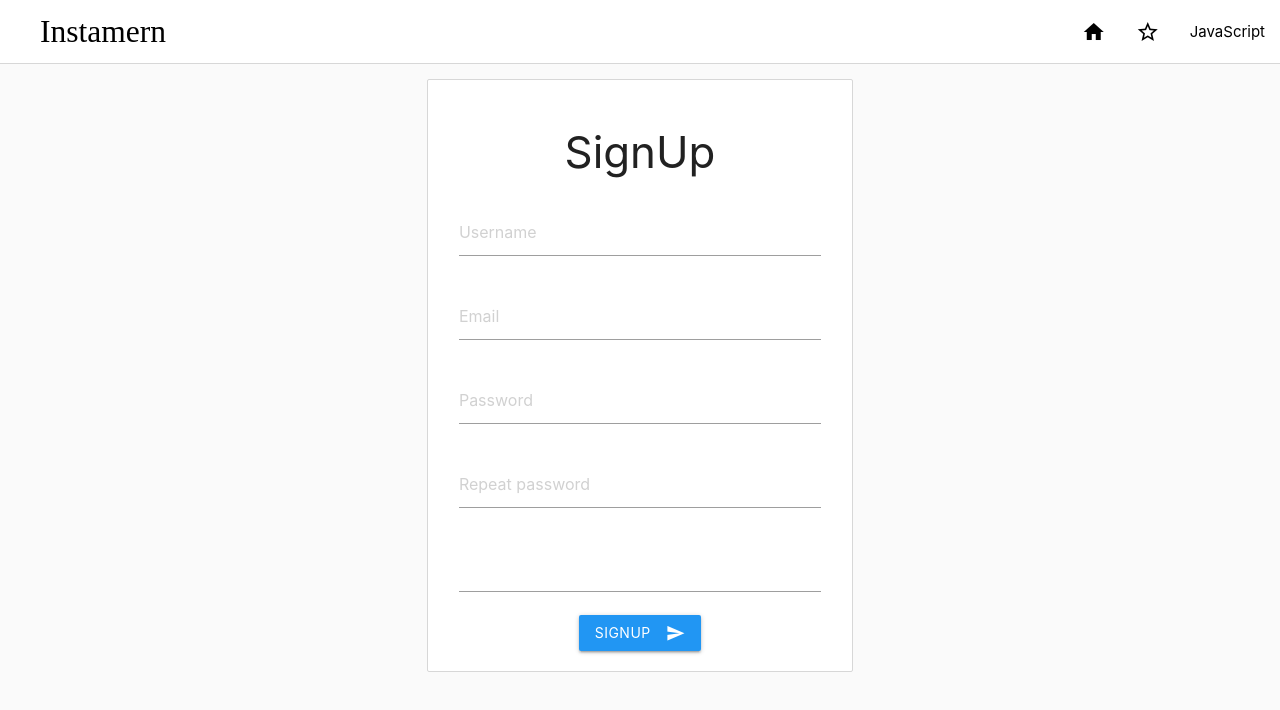
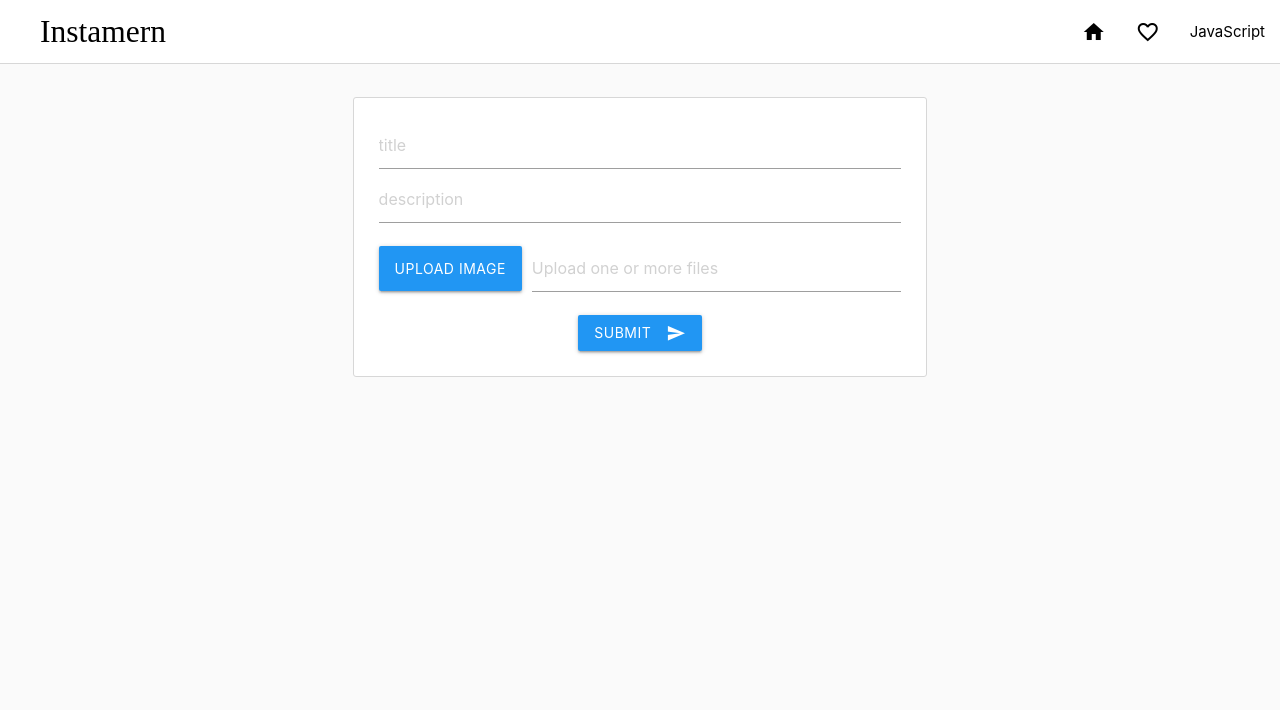
Before and after one commit to nelsonVE/instagram-mern, a React (Create React App) app in the folder client/: page / in a window 1280 px wide. Shown: the top 710 px of the page. Built offline with nearby package versions, Linux system fonts and the light colour scheme; a web font is replaced by a local one.

Commit message:
UPDATE: Added post, profile and home UI

```diff
--- a/client/src/App.css
+++ b/client/src/App.css
@@ -2,6 +2,14 @@
 
 body{
     background-color: #fafafa;
+}
+
+.p-2{
+    padding: 10px;
+}
+
+.p-5{
+    padding: 25px;
 }
 
 .ml-2{
@@ -10,6 +18,10 @@ body{
 
 .mt-5{
     margin-top: 25px;
+}
+
+.mt-10{
+    margin-top: 50px;
 }
 
 h4{
@@ -21,3 +33,12 @@ h5{
     font-family: 'Nanum Gothic', sans-serif;
     display: inline;
 }
+
+.border-gray{
+    border: 1px solid #d7d7d7;
+    border-radius: 3px;
+}
+
+.home-card{
+    max-width: 800px;
+}
--- a/client/src/App.js
+++ b/client/src/App.js
@@ -5,6 +5,7 @@ import Home from './components/Home'
 import Profile from './components/Profile'
 import Signin from './components/Signin'
 import Signup from './components/Signup'
+import CreatePost from './components/CreatePost'
 import './App.css'
 
 function App() {
@@ -12,7 +13,7 @@ function App() {
     <BrowserRouter>
       <NavBar />
       <Route path="/" exact>
-        <Signup />
+        <CreatePost />
       </Route>
       <Route path="/profile">
         <Profile />
--- /dev/null
+++ b/client/src/components/CreatePost.js
@@ -0,0 +1,29 @@
+import React from 'react';
+
+const Post = () => {
+    return (
+        <div className="container row">
+            <div className="col offset-m2 offset-l2 s12 m8 l8 mt-5 center">
+                <div className="card input-filed z-depth-0 border-gray home-card p-5">
+                    <input type="text" placeholder="title"/>
+                    <input type="text" placeholder="description"/>
+                    <div className="file-field input-field">
+                        <div className="btn #2196f3 blue">
+                            <span>Upload image</span>
+                            <input type="file" multiple />
+                        </div>
+                        <div className="file-path-wrapper">
+                            <input className="file-path validate" type="text" placeholder="Upload one or more files" />
+                        </div>
+                    </div>
+                    <button class="btn waves-effect waves-light #2196f3 blue" type="submit" name="action">
+                        Submit
+                        <i class="material-icons right">send</i>
+                    </button>
+                </div>
+            </div>
+        </div>
+    );
+}
+
+export default Post;
--- /dev/null
+++ b/client/src/components/Home.css
@@ -0,0 +1,11 @@
+.avatar-small{
+    width: 60px;
+    height: 60px;
+    border-radius: 50%;
+}
+
+.avatar-xs{
+    width: 40px;
+    height: 40px;
+    border-radius: 50%;
+}
--- a/client/src/components/Home.js
+++ b/client/src/components/Home.js
@@ -1,8 +1,36 @@
 import React from 'react';
+import './Home.css'
 
 const Home = () => {
     return (
-        <h1>Home</h1>
+        <div className="container home row mt-5">
+            <div className="col s12 m9 l9">
+                <div className="card home-card z-depth-0 border-gray">
+                    <div className="valign-wrapper p-2">
+                        <img className="avatar-xs" src="https://images.unsplash.com/photo-1595399874399-10f2444c4eb2?ixlib=rb-1.2.1&ixid=eyJhcHBfaWQiOjEyMDd9&auto=format&fit=crop&w=775&q=80" />
+                        <h5>Nelson</h5>
+                    </div>
+                    <div className="card-image">
+                        <img src="https://images.unsplash.com/photo-1506744038136-46273834b3fb?ixlib=rb-1.2.1&ixid=eyJhcHBfaWQiOjEyMDd9&auto=format&fit=crop&w=1000&q=60"/>
+                    </div>
+                    <div className="card-content p-2">
+                        <i class="small material-icons">favorite_border</i>
+                        <i class="small material-icons ml-2">chat_bubble_outline</i><br/>
+                        <h6>title</h6>
+                        <p>This is amazing bros!!!</p>
+                        <input type="text" placeholder="Add a comment"/>
+                    </div>
+                </div>
+            </div>
+            <div className="col s12 m3 l3 row valign-wrapper mt-10">
+                <div className="col s12 m4 l4">
+                    <img className="avatar-small" src="https://images.unsplash.com/photo-1595399874399-10f2444c4eb2?ixlib=rb-1.2.1&ixid=eyJhcHBfaWQiOjEyMDd9&auto=format&fit=crop&w=775&q=80" />
+                </div>
+                <div className="col s12 m8 l8 ml-2">
+                    <h5>Username</h5>
+                </div>
+            </div>
+        </div>
     )
 }
 
--- a/client/src/components/Navbar.js
+++ b/client/src/components/Navbar.js
@@ -9,7 +9,7 @@ const NavBar = () => {
                 <Link to="/" className="brand-logo left">Instamern</Link>
                 <ul id="nav-mobile" className="right">
                     <li><Link to="/"><i class="small material-icons">home</i></Link></li>
-                    <li><Link to="#"><i class="small material-icons">star_border</i></Link></li>
+                    <li><Link to="#"><i class="small material-icons">favorite_border</i></Link></li>
                     <li><Link to="/profile">JavaScript</Link></li>
                 </ul>
             </div>
--- /dev/null
+++ b/client/src/components/Profile.css
@@ -0,0 +1,42 @@
+.avatar{
+    width: 150px;
+    height: 150px;
+    border-radius: 50%;
+}
+
+.btn-border{
+    cursor: pointer;
+    background-color: transparent;
+    border: 1px solid #dbdbdb;
+    padding: 3px 8px 3px 8px;
+    border-radius: 3px;
+    font-size: 12px;
+}
+
+.btn-border:active{
+    background-color: transparent;
+    border: 1px solid #dbdbdbab;
+}
+
+h5{
+    font-size: 15px;
+    margin-left: 20px;
+}
+
+.no-margin-left{
+    margin-left: 0px;
+}
+
+.gallery{
+    display: flex;
+    flex-wrap: wrap;
+    justify-content: space-around;
+}
+
+.item{
+    width: 30%;
+}
+
+.border-top{
+    border-top: 1px solid #d7d7d7;
+}
--- /dev/null
+++ b/client/src/components/Profile.js
@@ -0,0 +1,40 @@
+import React from 'react';
+import { Link } from 'react-router-dom'
+import './Profile.css'
+
+const Profile = () => {
+    return (
+        <div className="container">
+            <div className="row mt-5">
+                <div className="col m4 s12 offset-m1 center">
+                    <img className="avatar" src="https://images.unsplash.com/photo-1595399874399-10f2444c4eb2?ixlib=rb-1.2.1&ixid=eyJhcHBfaWQiOjEyMDd9&auto=format&fit=crop&w=775&q=80" />
+                </div>
+                <div className="col m6 s12 ml-2">
+                    <h4>Username</h4> &nbsp;&nbsp;
+                    <Link className="btn-border" type="submit" name="action">Edit profile</Link>
+                    <br/>
+                    <br/>
+                    <h5 className="no-margin-left"><strong>0</strong> publicaciones</h5>
+                    <h5><strong>0</strong> seguidores</h5>
+                    <h5><strong>0</strong> siguiendo</h5>
+                    <br/>
+                    <br/>
+                    Descripción de la biografía
+                </div>
+            </div>
+            <div className="row mt-5 border-top">
+                <div className="gallery col m12 s12 l12 mt-5">
+                    <img className="item mt-5" src="https://images.unsplash.com/photo-1595399874399-10f2444c4eb2?ixlib=rb-1.2.1&ixid=eyJhcHBfaWQiOjEyMDd9&auto=format&fit=crop&w=775&q=80" alt=""/>
+                    <img className="item mt-5" src="https://images.unsplash.com/photo-1595399874399-10f2444c4eb2?ixlib=rb-1.2.1&ixid=eyJhcHBfaWQiOjEyMDd9&auto=format&fit=crop&w=775&q=80" alt=""/>
+                    <img className="item mt-5" src="https://images.unsplash.com/photo-1595399874399-10f2444c4eb2?ixlib=rb-1.2.1&ixid=eyJhcHBfaWQiOjEyMDd9&auto=format&fit=crop&w=775&q=80" alt=""/>
+                    <img className="item mt-5" src="https://images.unsplash.com/photo-1595399874399-10f2444c4eb2?ixlib=rb-1.2.1&ixid=eyJhcHBfaWQiOjEyMDd9&auto=format&fit=crop&w=775&q=80" alt=""/>
+                    <img className="item mt-5" src="https://images.unsplash.com/photo-1595399874399-10f2444c4eb2?ixlib=rb-1.2.1&ixid=eyJhcHBfaWQiOjEyMDd9&auto=format&fit=crop&w=775&q=80" alt=""/>
+                    <img className="item mt-5" src="https://images.unsplash.com/photo-1595399874399-10f2444c4eb2?ixlib=rb-1.2.1&ixid=eyJhcHBfaWQiOjEyMDd9&auto=format&fit=crop&w=775&q=80" alt=""/>
+                    <img className="item mt-5" src="https://images.unsplash.com/photo-1595399874399-10f2444c4eb2?ixlib=rb-1.2.1&ixid=eyJhcHBfaWQiOjEyMDd9&auto=format&fit=crop&w=775&q=80" alt=""/>
+                </div>
+                </div>
+        </div>
+    )
+}
+
+export default Profile;
```
